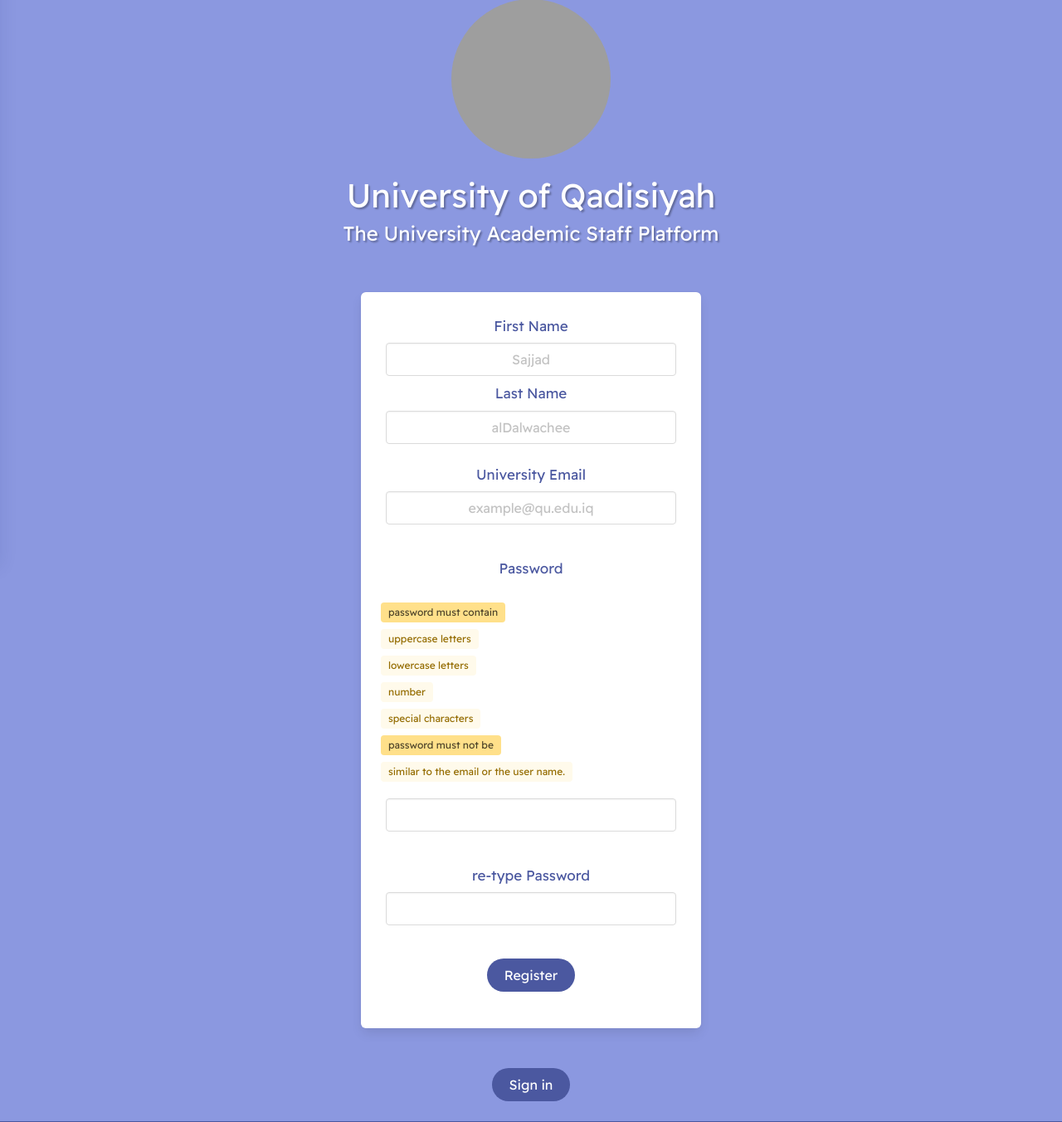
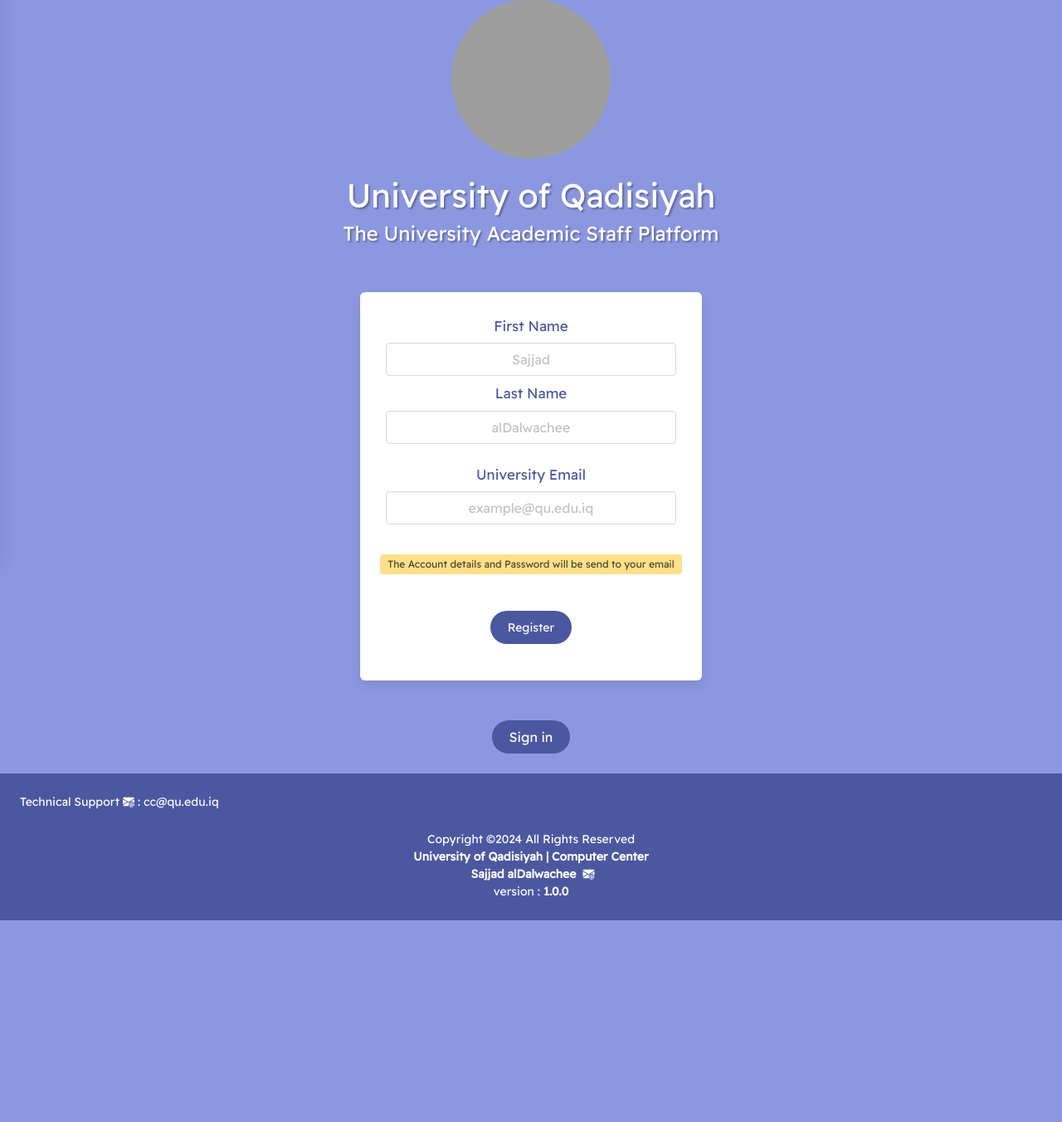
Before and after one commit to iamsajjad/qu.staff, a Django app: page /en/user/register in a window 1280 px wide. Shown: the part 117-1469 px from the top of the page at 83% size. After the commit the page ends 1226 px from the top, so only its background shows below. Run offline with Django 4.2, Linux system fonts and the light colour scheme; some libraries are stand-ins or nearby versions; grey boxes are pictures that could not be loaded.

Commit message:
Add : auto gen-password on user register

```diff
--- a/biography/biography/local.py
+++ b/biography/biography/local.py
@@ -18,7 +18,7 @@ DEBUG = True
 ALLOWED_HOSTS = ('https://staff.qu.edu.iq', 'http://staff.qu.edu.iq', 'staff.qu.edu.iq', 'localhost', '127.0.0.1', '*',)
 
 # allowed users from specific ORGs
-IS_ORG_EMAIL = lambda ue : any(True for ve in ('@qu.edu.iq',) if ue.endswith(ve))
+IS_ORG_EMAIL = lambda ue : True #any(True for ve in ('@qu.edu.iq',) if ue.endswith(ve))
 
 # Application definition
 
--- a/biography/templates/user/register.html
+++ b/biography/templates/user/register.html
@@ -55,48 +55,24 @@
                   name="email"
                   />
             </div>
-            <div class="is-flex is-flex-direction-column my-3">
+            <div class="is-block has-text-left my-3">
               {% if LANGUAGE_CODE == 'en' %}
-              <p class="is-main my-2 is-font-sm">Password</p>
-              <div class="is-block has-text-left my-3">
-                <p class="tag is-warning is-dark is-font-sm m-1">password must contain</p><br>
-                <p class="tag is-warning is-light is-font-sm m-1">uppercase letters</p><br>
-                <p class="tag is-warning is-light is-font-sm m-1">lowercase letters</p><br>
-                <p class="tag is-warning is-light is-font-sm m-1">number</p><br>
-                <p class="tag is-warning is-light is-font-sm m-1">special characters</p><br>
-                <p class="tag is-warning is-dark is-font-sm m-1">password must not be</p><br>
-                <p class="tag is-warning is-light is-font-sm m-1">similar to the email or the user name.</p>
-              </div>
+              <p class="tag is-warning is-dark is-font-sm m-1">The Account details and Password will be send to your email</p>
               {% else %}
-              <p class="is-main my-2  is-font-sm">الرمز السري</p>
-              <div class="is-block has-text-right my-3">
-                <p class="tag is-warning is-dark is-font-sm m-1">الرمز السري يجب أن يحتوي</p><br>
-                <p class="tag is-warning is-light is-font-sm m-1">أحرف كبيرة</p><br>
-                <p class="tag is-warning is-light is-font-sm m-1">أحرف صغيرة</p><br>
-                <p class="tag is-warning is-light is-font-sm m-1">أرقام</p><br>
-                <p class="tag is-warning is-light is-font-sm m-1">رموز مختلفة</p><br>
-                <p class="tag is-warning is-dark is-font-sm m-1">الرمز السري يجب أن لايكون</p><br>
-                <p class="tag is-warning is-light is-font-sm m-1">مشابه لعنوان البريد أو أسم المستخدم</p>
-              </div>
+              <p class="tag is-warning is-dark is-font-sm m-1">سيتم إرسال تفاصيل الحساب وكلمة المرور إلى بريدك الإلكتروني</p>
               {% endif %}
-              <input class="reg-input input is-normal" type="password" name="password1" />
-            </div>
-            <div class="is-flex is-flex-direction-column my-3">
-              {% if LANGUAGE_CODE == 'en' %}
-              <p class="is-main my-2 is-font-sm">re-type Password</p>
-              {% else %}
-              <p class="is-main my-2  is-font-sm">أعد كتابة الرمز السري</p>
-              {% endif %}
-              <input class="reg-input input is-normal is-full-width" type="password" name="password2" />
             </div>
             <div class="is-flex is-flex-direction-column is-align-items-center is-justify-content-center">
               <div>
-                <button class="button my-4 is-main-bg is-rounded is-white" type="submit" form="registerForm">
+                <button class="button my-4 is-main-bg is-rounded is-white" type="submit" form="registerForm" onclick="this.disabled = true; document.getElementById('spinner').classList.add('spinner-grow'); document.getElementById('registerForm').submit();">
+                  <span class="spinner-grow-sm" id="spinner" role="status" aria-hidden="true"></span>
+                  <span class="sr-only">
                   {% if LANGUAGE_CODE == 'en' %}
                   Register
                   {% else %}
                   أنشاء حساب
                   {% endif %}
+                  </span>
                 </button>
               </div>
             </div>
--- a/biography/user/views.py
+++ b/biography/user/views.py
@@ -35,7 +35,7 @@ def reset(request):
 
         # send the new password
         subject = 'Qadisiyah University | Academic Staff | Password'
-        message = f'https://staff.qu.edu.iq\n\nYour Email :\n{user.email}\nThe new Password is :\n{new_password}'
+        message = f'https://staff.qu.edu.iq/ar/user/signin\n\nYour Email :\n{user.email}\nThe new Password is :\n{new_password}'
         from_email = settings.EMAIL_HOST_USER
         recipient_list = [user.email]
         send_mail(subject, message, from_email, recipient_list, fail_silently=True)
@@ -55,9 +55,13 @@ def register(request):
 
     if request.method == 'POST':
 
+        gen_password = PASSWORD(12)
+
         udpost = request.POST.copy()
         udpost['username'] = request.POST['email'].lower()
         udpost['email'] = request.POST['email'].lower()
+        udpost['password1'] = gen_password
+        udpost['password2'] = gen_password
         request.POST = udpost
 
         user = UserRegisterForm(request.POST)
@@ -80,9 +84,14 @@ def register(request):
             user_bio.slug = slug(user.email)
             user_bio.save()
 
-            login(request, user)
+            # send the account details to user email
+            subject = 'Qadisiyah University | Academic Staff | Account'
+            message = f'https://staff.qu.edu.iq/ar/user/signin\n\nYour Email :\n{user.email}\nYour Password is :\n{gen_password}'
+            from_email = settings.EMAIL_HOST_USER
+            recipient_list = [user.email]
+            send_mail(subject, message, from_email, recipient_list, fail_silently=True)
 
-            return redirect('biopage', user_settings.slug)
+            return redirect('signin')
     else:
 
         return render(request, 'user/register.html')
```
Also changed, not shown: biography/templates/includes/links.html (+3 -5 lines).
